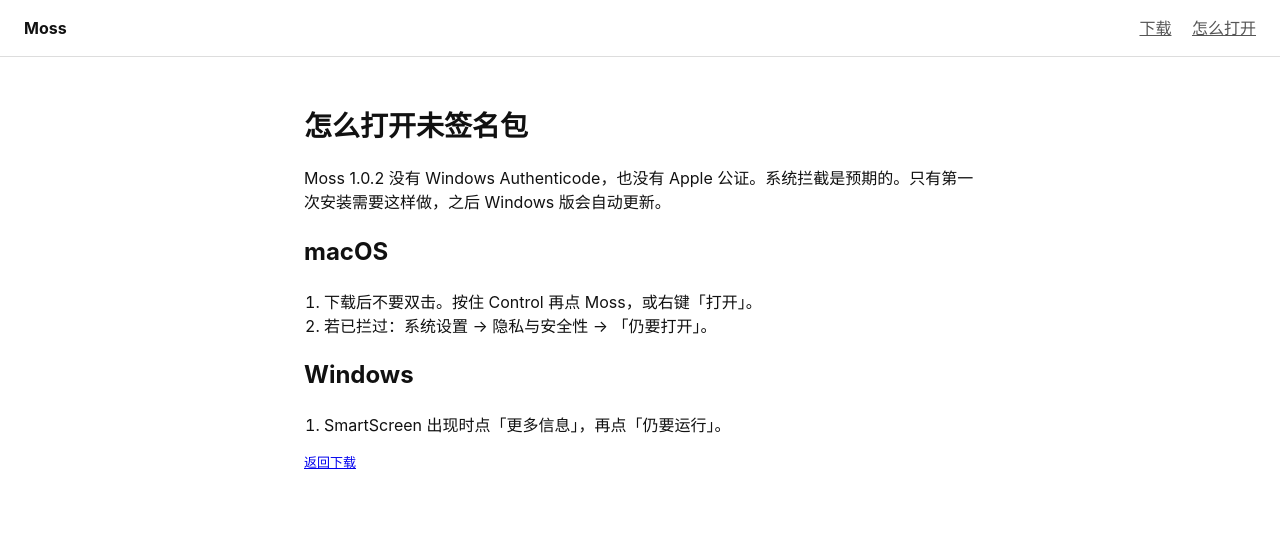
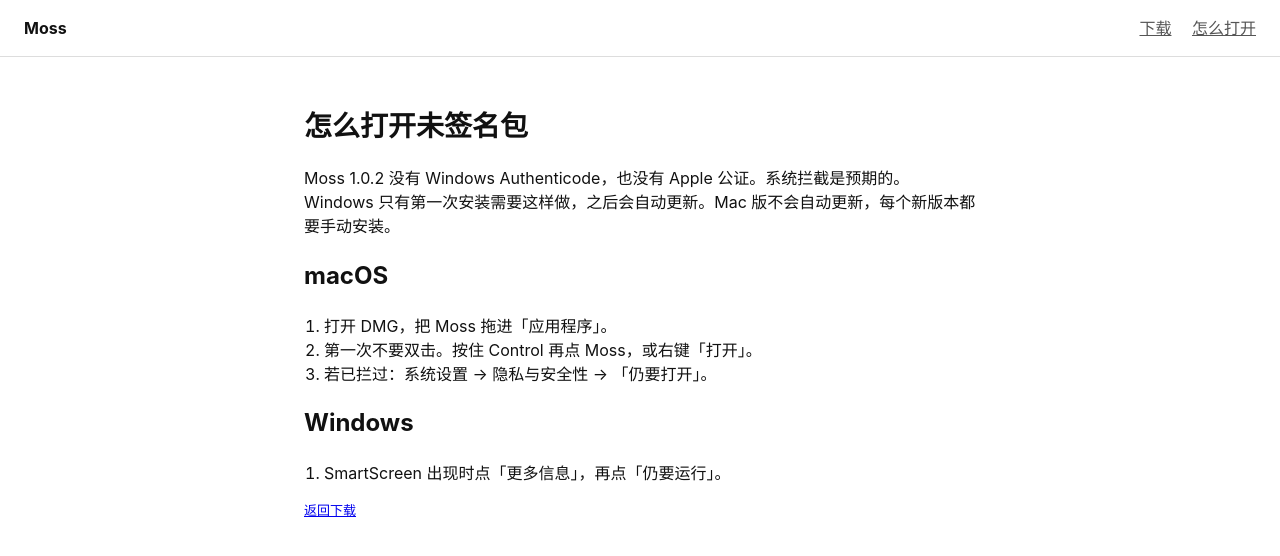
Before and after one commit to Zluowa/moss-releases, a plain HTML site: page install/index.html in a window 1280 px wide. Drawn offline with Linux system fonts and the light colour scheme.

Commit message:
Offer the macOS package in install/index.html

```diff
--- a/install/index.html
+++ b/install/index.html
@@ -16,10 +16,11 @@
   </header>
   <main>
     <h1>怎么打开未签名包</h1>
-    <p>Moss 1.0.2 没有 Windows Authenticode，也没有 Apple 公证。系统拦截是预期的。只有第一次安装需要这样做，之后 Windows 版会自动更新。</p>
+    <p>Moss 1.0.2 没有 Windows Authenticode，也没有 Apple 公证。系统拦截是预期的。Windows 只有第一次安装需要这样做，之后会自动更新。Mac 版不会自动更新，每个新版本都要手动安装。</p>
     <h2>macOS</h2>
     <ol>
-      <li>下载后不要双击。按住 Control 再点 Moss，或右键「打开」。</li>
+      <li>打开 DMG，把 Moss 拖进「应用程序」。</li>
+      <li>第一次不要双击。按住 Control 再点 Moss，或右键「打开」。</li>
       <li>若已拦过：系统设置 → 隐私与安全性 → 「仍要打开」。</li>
     </ol>
     <h2>Windows</h2>
```
